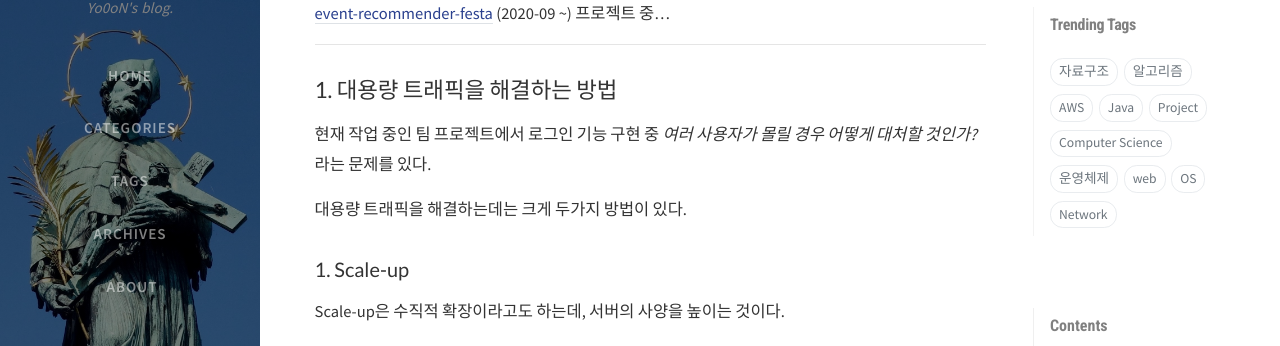
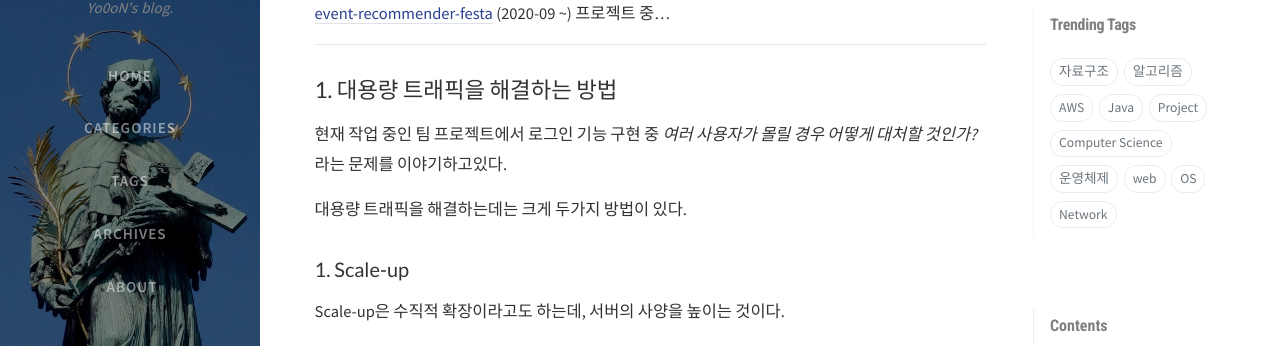
Before and after one commit to Yo0oN/Yo0oN.github.io, a Jekyll site: the page built from _posts/2020-10-11-Project.대용량트래픽.md, in a window 1280 px wide and 900 px high. Shown: the part 200-546 px from the top of the window. Built offline with Jekyll 4.4.1, drawn with Linux system fonts in a browser that asks for light colours; nearby versions of some CDN libraries; comment, search, counter and statistics services are not loaded.

Commit message:
Update 2020-10-11-Project.대용량트래픽.md

```diff
--- a/_posts/2020-10-11-Project.대용량트래픽.md
+++ b/_posts/2020-10-11-Project.대용량트래픽.md
@@ -13,7 +13,7 @@ math: true
 
 ## 1. 대용량 트래픽을 해결하는 방법
 
-현재 작업 중인 팀 프로젝트에서 로그인 기능 구현 중 *여러 사용자가 몰릴 경우 어떻게 대처할 것인가?* 라는 문제를  있다.
+현재 작업 중인 팀 프로젝트에서 로그인 기능 구현 중 *여러 사용자가 몰릴 경우 어떻게 대처할 것인가?* 라는 문제를 이야기하고있다.
 
 대용량 트래픽을 해결하는데는 크게 두가지 방법이 있다.
 
```
